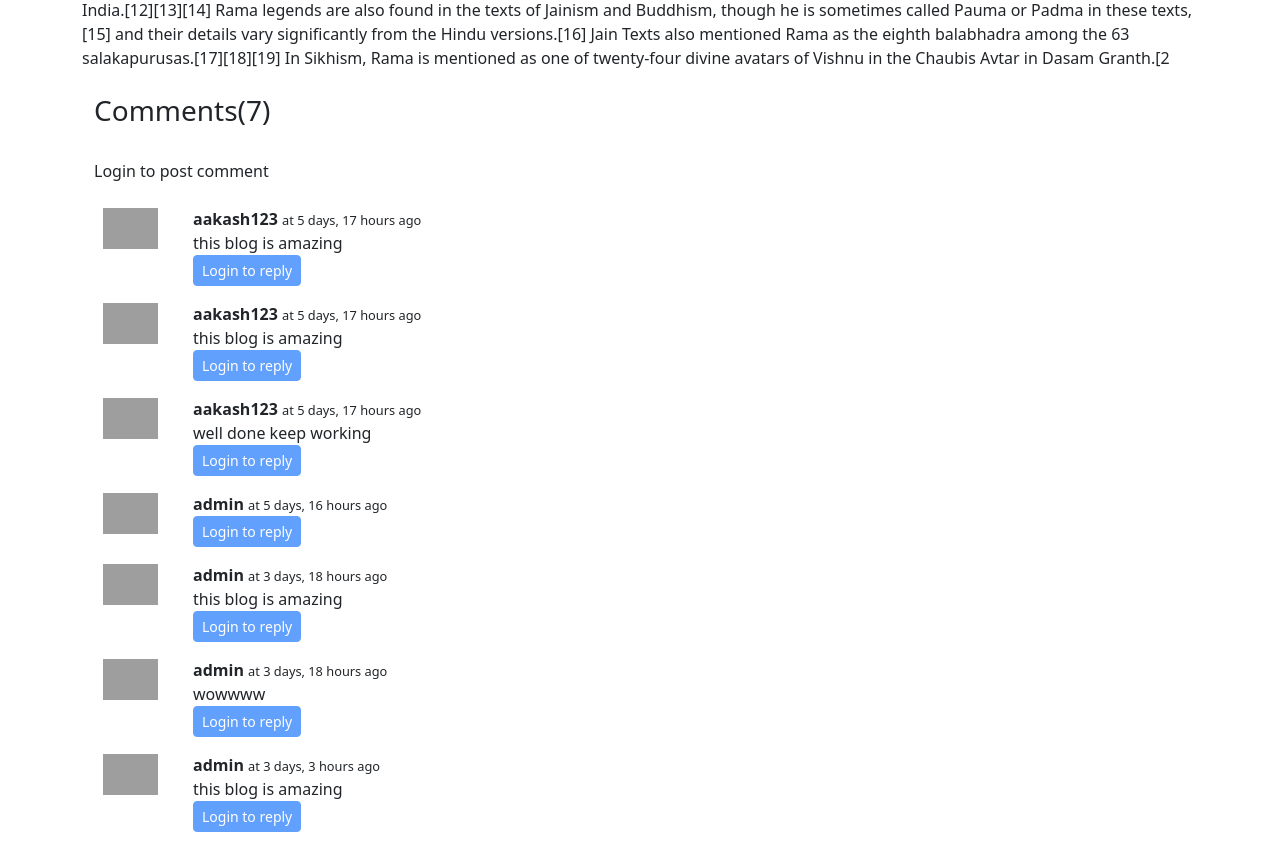
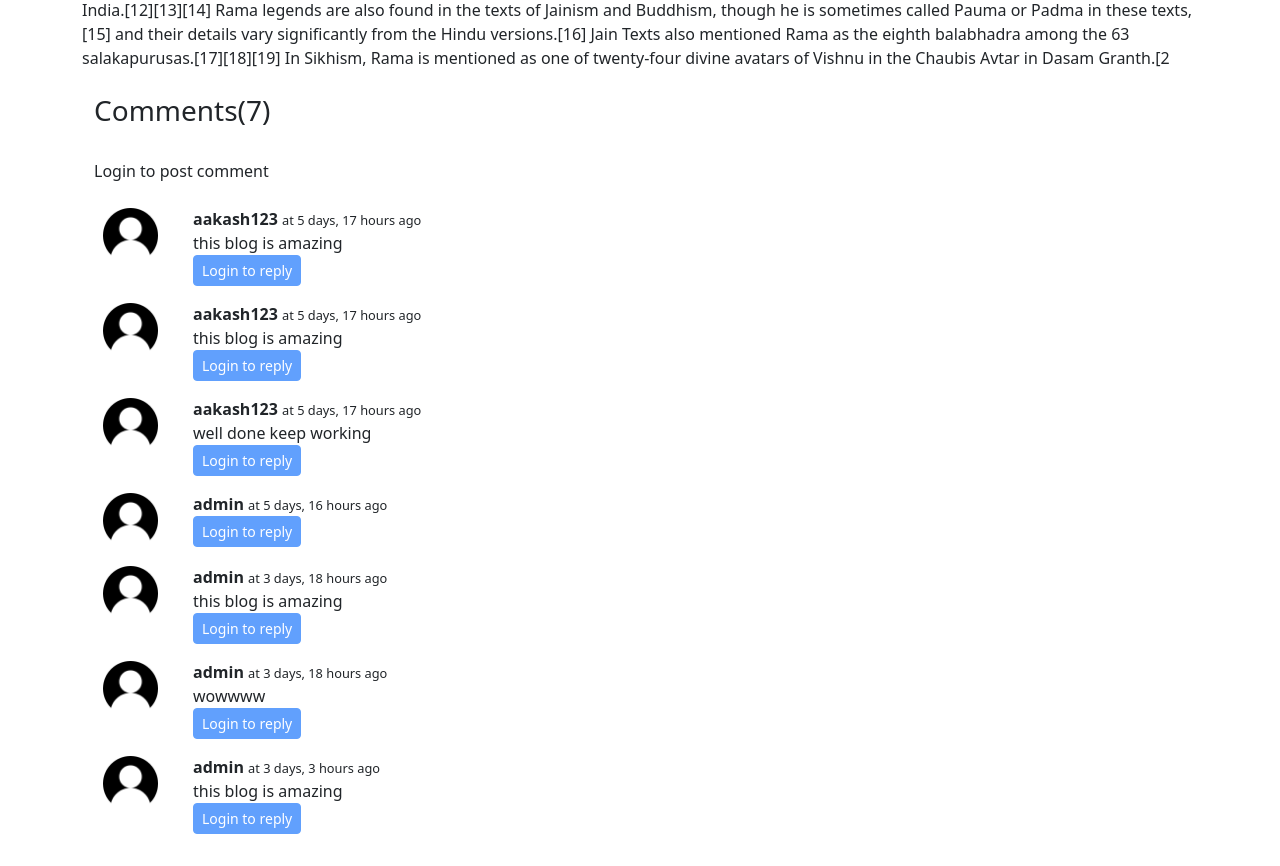
Before and after one commit to Aakashmid/Blog, a Django app: a page that uses templates/blog/blogPost.html in a window 1280 px wide. Shown: the part 418-1284 px from the top of the page. Before the commit the page ends 1250 px from the top, so only its background shows below. Run offline with Django 4.2, Linux system fonts and the light colour scheme; data comes from the database, SQL or seed files in the repository; grey boxes are pictures that could not be loaded.

Commit message:
ceate media folder

```diff
--- a/blogProject2/urls.py
+++ b/blogProject2/urls.py
@@ -16,9 +16,11 @@ Including another URLconf
 """
 from django.contrib import admin
 from django.urls import path, include
+from django.conf import settings
+from django.conf.urls.static import static
 
 urlpatterns = [
     path('admin/', admin.site.urls),
     path('', include("home.urls")),
     path('blog/', include("blog.urls"))
-]
+]+static(settings.MEDIA_URL,document_root=settings.MEDIA_ROOT)
--- a/templates/blog/blogPost.html
+++ b/templates/blog/blogPost.html
@@ -92,7 +92,7 @@ padding-top:2%;
                     alt="image is loading">
             </div> {% endcomment %} -->
             <div class="UserImage" id="UserImage">
-                <img src="{% static " image/user2.png" %}" alt="image is loading">
+                <img src="/media/image/user2.png" alt="image is loading">
             </div>
             <div class="col-md-11 p-2"><b>{{comment.user}} </b><span style="font-size: 80%;"> at
                     {{comment.timeStamp| naturaltime}} </span>
```
Also changed, not shown: media/image/user2.png (renamed from static/image/user2.png).
